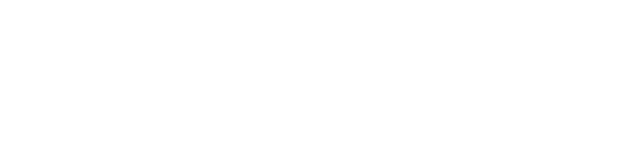
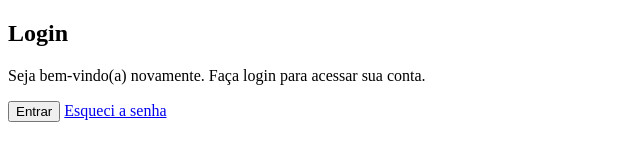
Before and after one commit to irenito/projeto-teste05-, a plain HTML site: page index.html in a window 1280 px wide. Shown: the whole page, without its empty margins (0-640 px from the left). Drawn offline with Linux system fonts and the light colour scheme.

Commit message:
Update index.html

```diff
--- a/index.html
+++ b/index.html
@@ -9,6 +9,29 @@
 <body>
     <main>
         <section id="login">
+
+            <div id="imagem">
+
+            </div>
+
+            <div id="formulario">
+                <h1>Login</h1>
+                <p>Seja bem-vindo(a) novamente. Faça login para acessar sua conta.</p>
+
+                <form action="cadastro.php" method="post" autocomplete="on">
+                    <div class="campo">
+
+                    </div>
+
+                    <div class="campo">
+
+                    </div>
+                    <input type="submit" value="Entrar">
+                    <a href="esqueci.html">Esqueci a senha</a>
+
+                </form>
+
+            </div>
             <div>
 
             </div>
```
